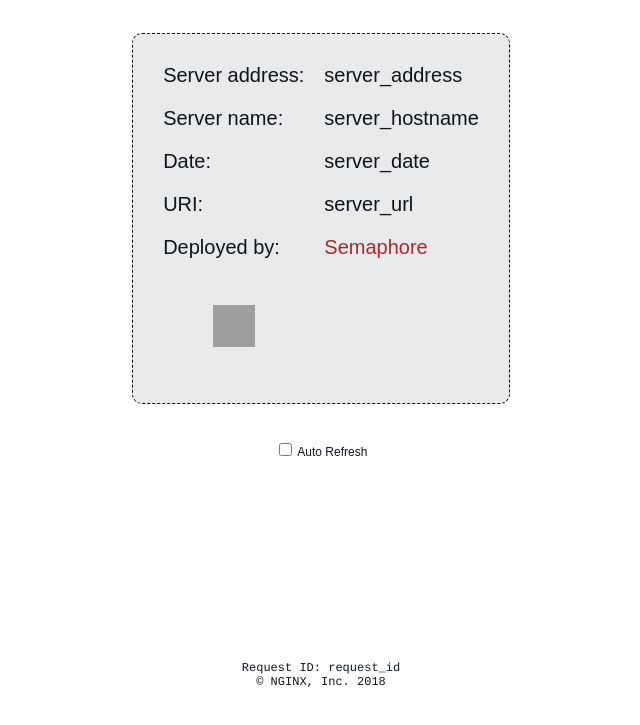
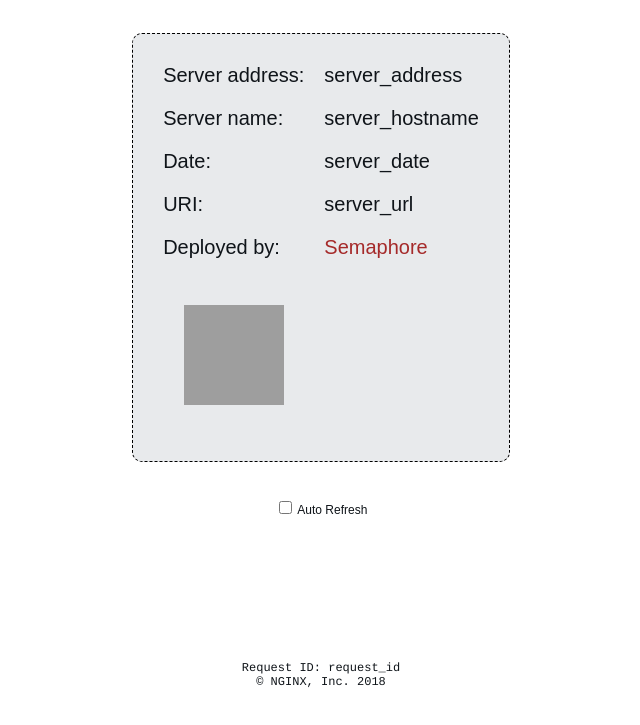
Before and after one commit to iris-racoon/ci-test, a plain HTML site: page index.html in a window 1280 px wide. Shown: the part 75-800 px from the top of the page, without its empty margins (319-959 px from the left). Drawn offline with Linux system fonts and the light colour scheme; grey boxes are pictures that could not be loaded.

Commit message:
Change image

```diff
--- a/index.html
+++ b/index.html
@@ -33,8 +33,8 @@ img {
     display:block;
 }
 img.smaller {
-    width: 42px;
-    height: 42px;
+    width: 100px;
+    height: 100px;
 }
 div.smaller p span {
     color: #3D5266;
```
